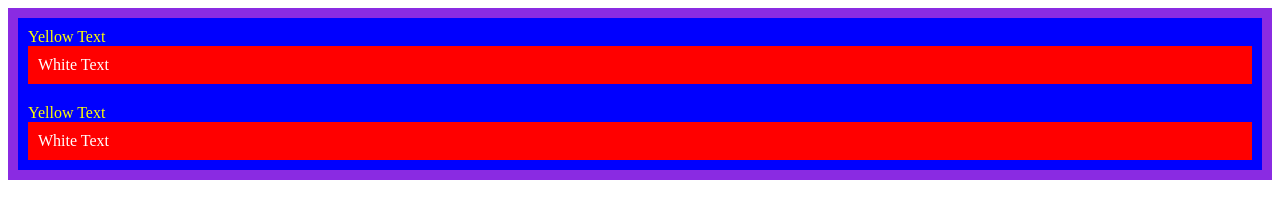
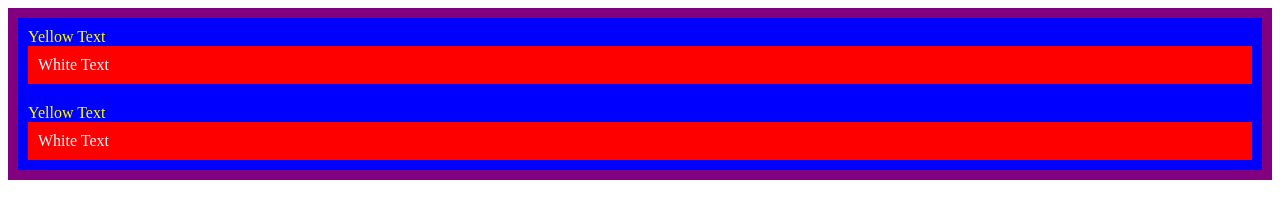
Before and after one commit to akshayrock45/Html-and-CSS, a plain HTML site: page CSS/7.0 CSS Cascade/index.html in a window 1280 px wide. Drawn offline with Linux system fonts and the light colour scheme.

Commit message:
CASCADE SPECIFICITY ASSIGNMENT

```diff
--- a/CSS/7.0 CSS Cascade/style.css
+++ b/CSS/7.0 CSS Cascade/style.css
@@ -10,15 +10,12 @@ p {
   margin: 0;
   padding: 0;
 }
-
+#outer-box{
+  background-color: purple;
+}
 .inner-box{
   background-color: red;
 }
-
-#outer-box{
-  padding: 10px;
-  background-color: blueviolet;
+.white-text{
+  color: aliceblue;
 }
-.white-text{
-  color: white;
-}
```
Also changed, not shown: CSS/7.0 CSS Cascade/index.html (+1 -1 lines).
